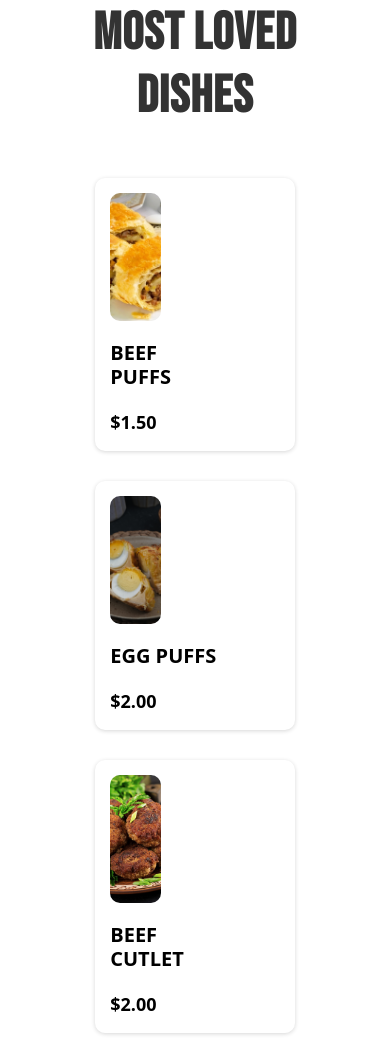
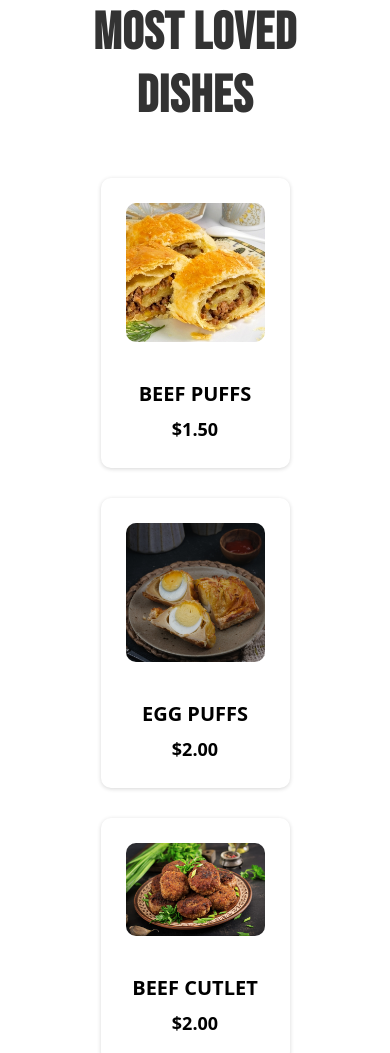
Before and after one commit to rmathew21/restaurantPalmIndia, a plain HTML site: page index.html in a window 390 px wide. Shown: the part 2779-3832 px from the top of the page. Drawn offline with nearby package versions, Linux system fonts and the light colour scheme.

Commit message:
stacked .item vertically and centered the text for mobile screen sizes

```diff
--- a/assets/css/styles.css
+++ b/assets/css/styles.css
@@ -468,32 +468,50 @@ html, body {
         width: 100%;
     }
     .item {
-        width: 95%;
-        max-width: 450px;
+        width: 90%;
+        max-width: 500px;
         padding: 15px;
-        flex-wrap: wrap;
-        justify-content: space-between;
-
+        flex-direction: column;
+        align-items: center;
+        text-align: center;
+        border-radius: 10px;
+        box-shadow: 0 1px 4px #00000029;
     }
     .img {
-        width: 30%;
+        width: 100%;
+        padding: 10px;
     }
     .img img {
-        height: 8rem;
+        width: 100%;
+        height: auto;
+        max-height: 250px;
+        object-fit: cover;
+        border-radius: 10px;
     }
 
     .itemName {
-        width: 65%;
-        text-align: left;
+        width: 100%;
+        display: flex;
+        flex-direction: column;
+        align-items: center;
+        padding: 10px;
     }
     .itemName div {
         display: flex;
-        justify-content: space-between;
+        /* justify-content: space-between; */
         align-items: center;
-        flex-wrap: wrap;
+        flex-direction: column;
+        gap: 10px;
     }
-    .itemName h3, .itemName span {
+    .itemName h3 {
+        font-size: 22px;
+        font-weight: 600;
+        margin: 5px 0;
+    }
+    .itemName span {
         font-size: 18px;
+        font-weight: 600;
+        color: #000;
     }
 
 }
```
